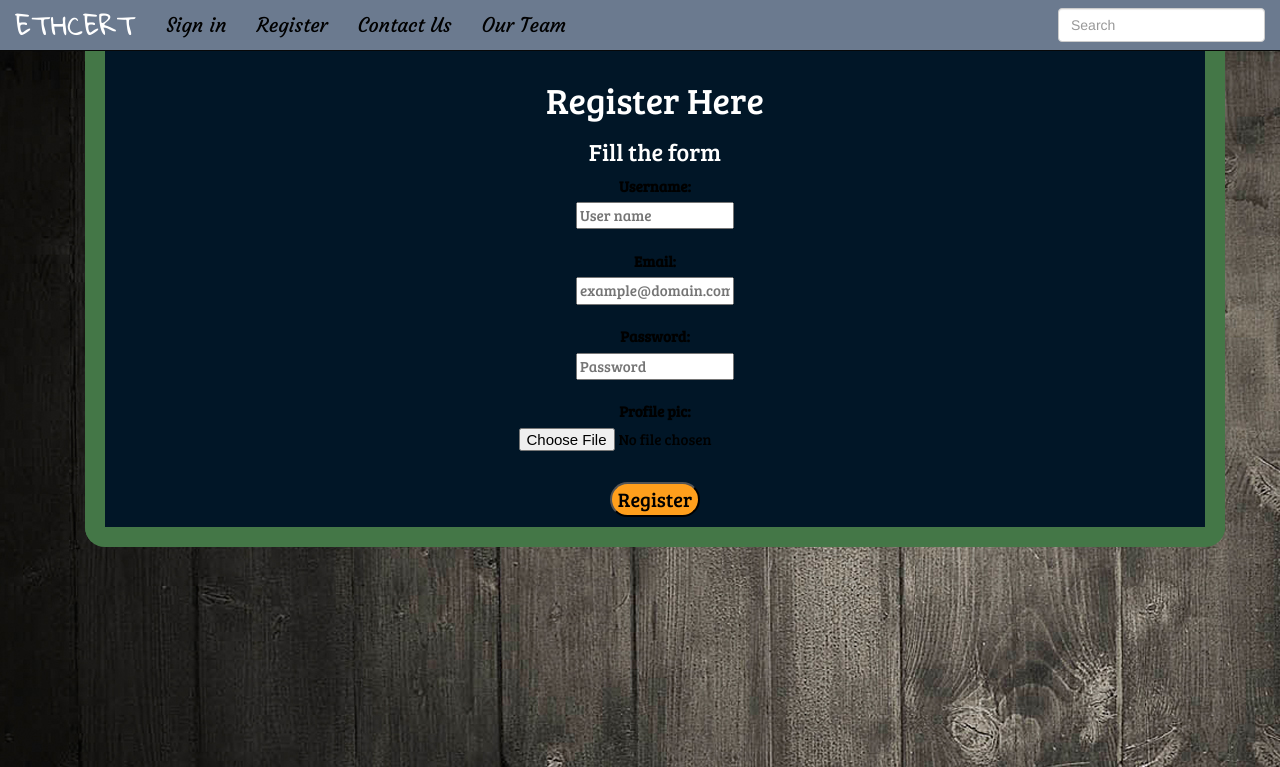
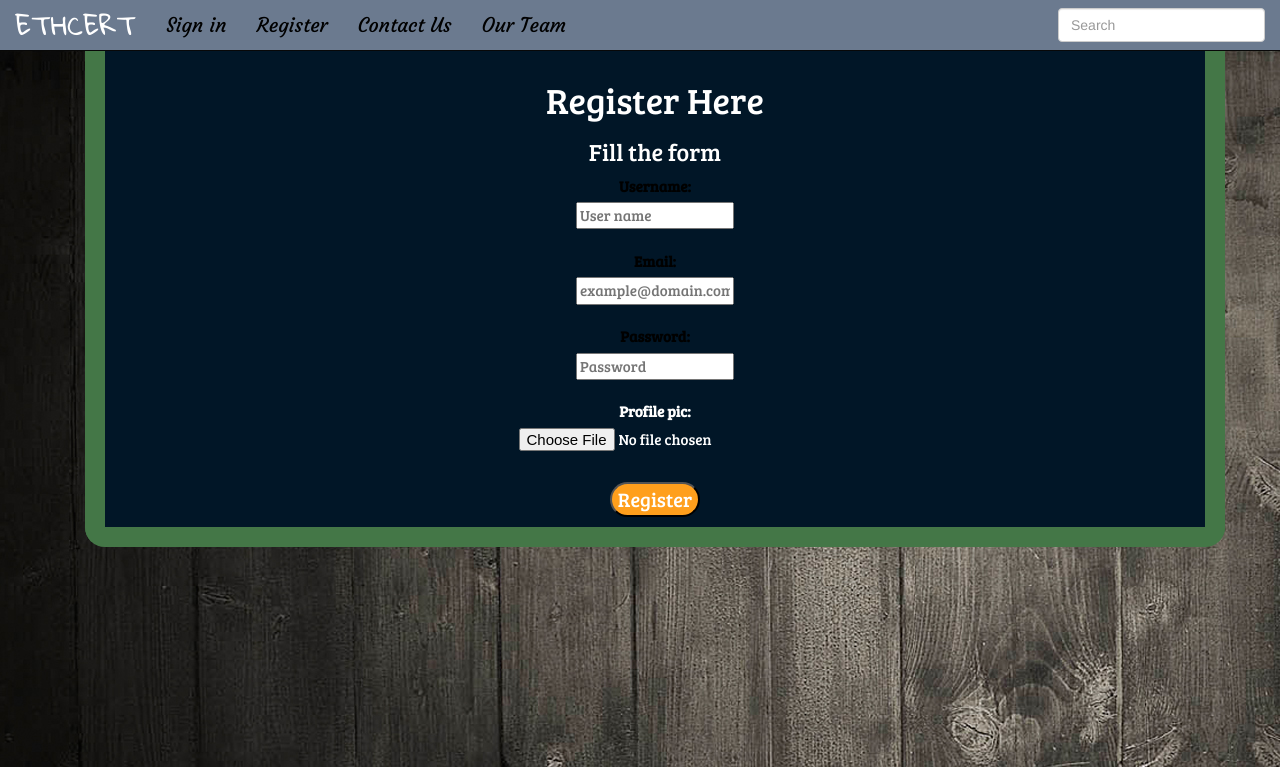
Before and after one commit to keshik6/certificate_blockchain, a Django app: page /main_web_portal/register/ in a window 1280 px wide. Shown: the top 767 px of the page. Run offline with Django 3.2, Linux system fonts and the light colour scheme; some libraries are stand-ins or nearby versions; some web fonts are replaced.

Commit message:
Minor UI fixes

```diff
--- a/ethcert_blockchain/static/base_style.css
+++ b/ethcert_blockchain/static/base_style.css
@@ -52,7 +52,6 @@ a{
   font-size: 1.5em;
   margin-bottom: 10px;
   font-family: 'Yanone Kaffeesatz', sans-serif;
-  color: black !important;
 }
 
 .formInput{
--- a/ethcert_blockchain/templates/main_web_portal/registration.html
+++ b/ethcert_blockchain/templates/main_web_portal/registration.html
@@ -11,7 +11,7 @@
           <h1>Register Here</h1>
           <h3>Fill the form</h3>
 
-        <form class= "form" enctype="multipart/form-data" method="POST" style="color: black;">
+        <form class= "form" enctype="multipart/form-data" method="POST">
           {% csrf_token %}
           {% for field in user_form %}
               <div class="fieldWrapper">
@@ -24,10 +24,8 @@
           {% endfor %}
           {% for field in profile_form %}
               <div class="fieldWrapper" align="center">
-                <div class="formInput">
                   {{ field.errors }}
                   {{ field.label_tag }} <br>{{ field }}
-                </div>
               </div>
               <br>
           {% endfor %}
```
Also changed, not shown: ethcert_blockchain/templates/main_web_portal/blueprint.html (line endings or trailing spaces).
